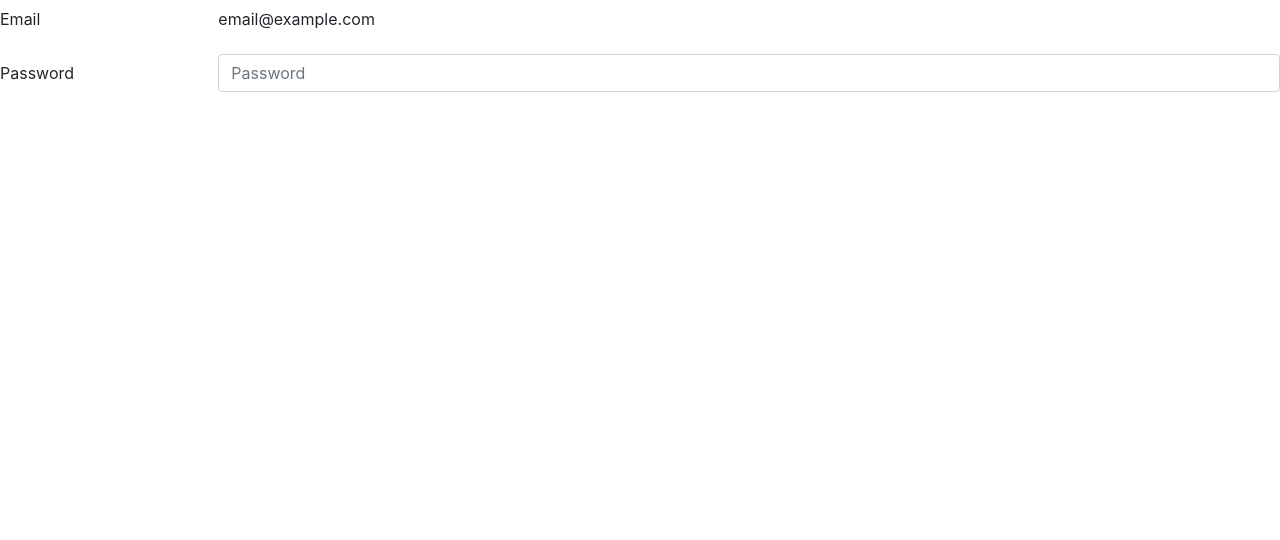
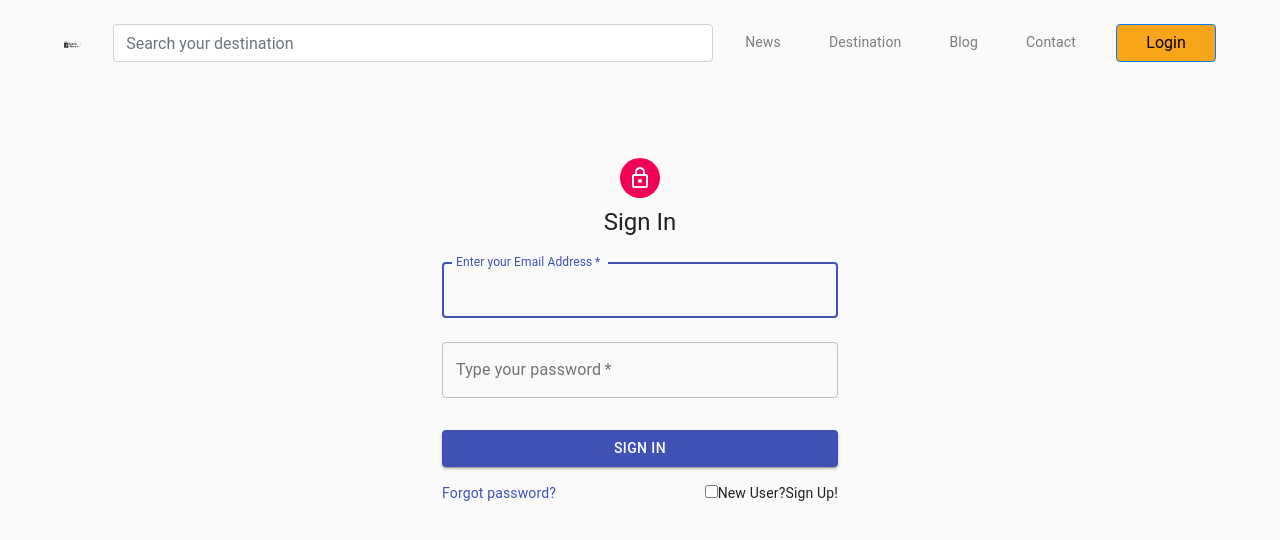
Before and after one commit to tazwar9t62/travel-guru, a React (Create React App) app: page /login in a window 1280 px wide. Shown: the top 540 px of the page. Built offline with nearby package versions, Linux system fonts and the light colour scheme.

Commit message:
sign in form added

```diff
--- a/package.json
+++ b/package.json
@@ -3,10 +3,13 @@
   "version": "0.1.0",
   "private": true,
   "dependencies": {
+    "@material-ui/core": "^4.11.0",
+    "@material-ui/icons": "^4.9.1",
     "@testing-library/jest-dom": "^4.2.4",
     "@testing-library/react": "^9.5.0",
     "@testing-library/user-event": "^7.2.1",
     "bootstrap": "^4.5.2",
+    "firebase": "^7.20.0",
     "react": "^16.13.1",
     "react-bootstrap": "^1.3.0",
     "react-dom": "^16.13.1",
--- a/src/App.js
+++ b/src/App.js
@@ -1,16 +1,19 @@
-import React, { useState } from "react";
+import React, { createContext, useState } from "react";
 import "./App.css";
 import Home from "./Components/Home/Home";
-import destionationData from "../src/Data/DestinationData/destinations";
 import { BrowserRouter as Router, Switch, Route, Link } from "react-router-dom";
 import Error404 from "./Components/Error/Error404";
 import Booking from "./Components/booking/Booking";
 import Hotels from "./Components/hotels/Hotels";
 import Credentials from "./Components/Credentials/Credentials";
+export let userContext = createContext({});
 
 function App() {
+  let [loggedInUser, setLoggedInUser] = useState([]);
+
   return (
-    <div>
+    <userContext.Provider value={[loggedInUser, setLoggedInUser]}>
+      {" "}
       <Router>
         <Switch>
           <Route path="/places/:name">
@@ -33,7 +36,7 @@ function App() {
           </Route>
         </Switch>
       </Router>
-    </div>
+    </userContext.Provider>
   );
 }
 
--- a/src/Components/Credentials/Credentials.js
+++ b/src/Components/Credentials/Credentials.js
@@ -1,30 +1,254 @@
-import React from "react";
-import { Col, Form, Row } from "react-bootstrap";
+import React, { useState, useContext } from "react";
+import Avatar from "@material-ui/core/Avatar";
+import Button from "@material-ui/core/Button";
+import CssBaseline from "@material-ui/core/CssBaseline";
+import TextField from "@material-ui/core/TextField";
+import Link from "@material-ui/core/Link";
+import Grid from "@material-ui/core/Grid";
+import Box from "@material-ui/core/Box";
+import LockOutlinedIcon from "@material-ui/icons/LockOutlined";
+import Typography from "@material-ui/core/Typography";
+import { makeStyles } from "@material-ui/core/styles";
+import Container from "@material-ui/core/Container";
+import * as firebase from "firebase/app";
+import { useHistory, useLocation } from "react-router-dom";
+import { userContext } from "../../App";
+import Header from "../Header/Header";
 
-const Credentials = () => {
+const useStyles = makeStyles((theme) => ({
+  paper: {
+    marginTop: theme.spacing(8),
+    display: "flex",
+    flexDirection: "column",
+    alignItems: "center",
+  },
+  avatar: {
+    margin: theme.spacing(1),
+    backgroundColor: theme.palette.secondary.main,
+  },
+  form: {
+    width: "100%",
+    marginTop: theme.spacing(1),
+  },
+  submit: {
+    margin: theme.spacing(3, 0, 2),
+  },
+}));
+
+export default function SignInForm() {
+  const classes = useStyles();
+  let [newUser, setNewUser] = useState(false);
+  let [user, setUser] = useState({
+    isSignedIn: false,
+    email: "",
+    username: "",
+    photo: "",
+    password: "",
+    error: "",
+    success: false,
+  });
+
+  let [loggesInUser, setLoggedInUser] = useContext(userContext);
+  let history = useHistory();
+  let location = useLocation();
+  let { from } = location.state || { from: { pathname: "/" } };
+
+  let handleOnChange = (event) => {
+    //   console.log(event.target.name, event.target.value);
+    let isFieldValid = true;
+    if (event.target.name === "email") {
+      isFieldValid = /\S+@\S+\.\S+/.test(event.target.value);
+    }
+    if (event.target.name === "password") {
+      isFieldValid = /^(?=.*[0-9])(?=.*[!@#$%^&*])[a-zA-Z0-9!@#$%^&*]{6,16}$/.test(
+        event.target.value
+      );
+    }
+    if (isFieldValid) {
+      let newUserInfo = { ...user };
+      newUserInfo[event.target.name] = event.target.value;
+      setUser(newUserInfo);
+    }
+  };
+  let handleSubmit = (event) => {
+    if (newUser && user.email && user.password) {
+      firebase
+        .auth()
+        .createUserWithEmailAndPassword(user.email, user.password)
+        .then((res) => {
+          let newUserInfo = { ...user };
+          newUserInfo.success = true;
+          newUserInfo.error = "";
+          setUser(newUserInfo);
+          updateUserName(user.username);
+          setLoggedInUser(res.user);
+          history.replace(from);
+        })
+        .catch((error) => {
+          // Handle Errors here.
+          var errorCode = error.code;
+          var errorMessage = error.message;
+          console.log(errorCode, errorMessage);
+          let newUserInfo = { ...user };
+          newUserInfo.error = "This Email is already taken!";
+          setUser(newUserInfo);
+          // ...
+        });
+    }
+    if (!newUser && user.email && user.password) {
+      firebase
+        .auth()
+        .signInWithEmailAndPassword(user.email, user.password)
+        .then((res) => {
+          let newUserInfo = { ...user };
+          newUserInfo.success = true;
+          newUserInfo.error = "";
+          setUser(newUserInfo);
+          //   setLoggedInUser(newUserInfo);
+          setLoggedInUser(res.user);
+          history.replace(from);
+
+          console.log("Signed in user info: ", res.user);
+        })
+        .catch(function (error) {
+          // Handle Errors here.
+          var errorCode = error.code;
+          var errorMessage = error.message;
+          console.log(errorCode, errorMessage);
+          // ...
+        });
+    }
+    event.preventDefault();
+  };
+  let updateUserName = (username) => {
+    let user = firebase.auth().currentUser;
+
+    user
+      .updateProfile({
+        displayName: username,
+      })
+      .then(function () {
+        // Update successful.
+      })
+      .catch(function (error) {
+        // An error happened.
+        console.log(error);
+      });
+  };
+
   return (
-    <div>
-      <Form>
-        <Form.Group as={Row} controlId="formPlaintextEmail">
-          <Form.Label column sm="2">
-            Email
-          </Form.Label>
-          <Col sm="10">
-            <Form.Control plaintext readOnly defaultValue="email@example.com" />
-          </Col>
-        </Form.Group>
+      <>
+      <Header></Header>
+    <Container component="main" maxWidth="xs">
+      <CssBaseline />
+      <div className={classes.paper}>
+        <Avatar className={classes.avatar}>
+          <LockOutlinedIcon />
+        </Avatar>
+        {newUser ? (
+          <Typography component="h1" variant="h5">
+            Sign Up
+          </Typography>
+        ) : (
+          <Typography component="h1" variant="h5">
+            Sign In
+          </Typography>
+        )}
+        <form className={classes.form}>
+          <TextField
+            onBlur={handleOnChange}
+            variant="outlined"
+            margin="normal"
+            required
+            fullWidth
+            id="email"
+            label="Enter your Email Address"
+            name="email"
+            autoComplete="email"
+            autoFocus
+          />
+          <TextField
+            onBlur={handleOnChange}
+            variant="outlined"
+            margin="normal"
+            required
+            fullWidth
+            name="password"
+            type="password"
+            label="Type your password"
+            id="userName"
+            autoComplete="current-username"
+          />
+          {newUser && (
+            <TextField
+              onBlur={handleOnChange}
+              variant="outlined"
+              margin="normal"
+              required
+              fullWidth
+              name="username"
+              label="Set Your username"
+              id="username"
+              autoComplete="current-username"
+            />
+          )}
 
-        <Form.Group as={Row} controlId="formPlaintextPassword">
-          <Form.Label column sm="2">
-            Password
-          </Form.Label>
-          <Col sm="10">
-            <Form.Control type="password" placeholder="Password" />
-          </Col>
-        </Form.Group>
-      </Form>
-    </div>
+          {newUser ? (
+            <Button
+              onClick={handleSubmit}
+              type="submit"
+              fullWidth
+              variant="contained"
+              style={{
+                backgroundColor: "#F9A51A",
+                color: "black",
+                width: "100%",
+                textDecoration: "none",
+              }}
+              className={classes.submit}
+            >
+              Sign Up
+            </Button>
+          ) : (
+            <Button
+              onClick={handleSubmit}
+              type="submit"
+              fullWidth
+              variant="contained"
+              color="primary"
+              className={classes.submit}
+            >
+              Sign In
+            </Button>
+          )}
+          <Grid container>
+            <Grid item xs>
+              <Link href="#" variant="body2">
+                Forgot password?
+              </Link>
+            </Grid>
+            <Grid item color="secondary">
+              <input
+                type="checkbox"
+                onChange={() => setNewUser(!newUser)}
+                name="signUp"
+                id="signUp"
+              />
+              <label htmlFor="signUp">New User?Sign Up! </label>
+            </Grid>
+          </Grid>
+        </form>
+        <Typography color="secondary" mt={2}>
+          {user.error}
+        </Typography>
+        {user.success && (
+          <Typography color="primary" mt={2}>
+            {newUser ? "Created" : "Signed In"} Successfully
+          </Typography>
+        )}
+      </div>
+      <Box mt={8}></Box>
+    </Container>
+    </>
   );
-};
-
-export default Credentials;
+}
```
Also changed, not shown: 1 other file (tests, documents, lock files or other folders).
